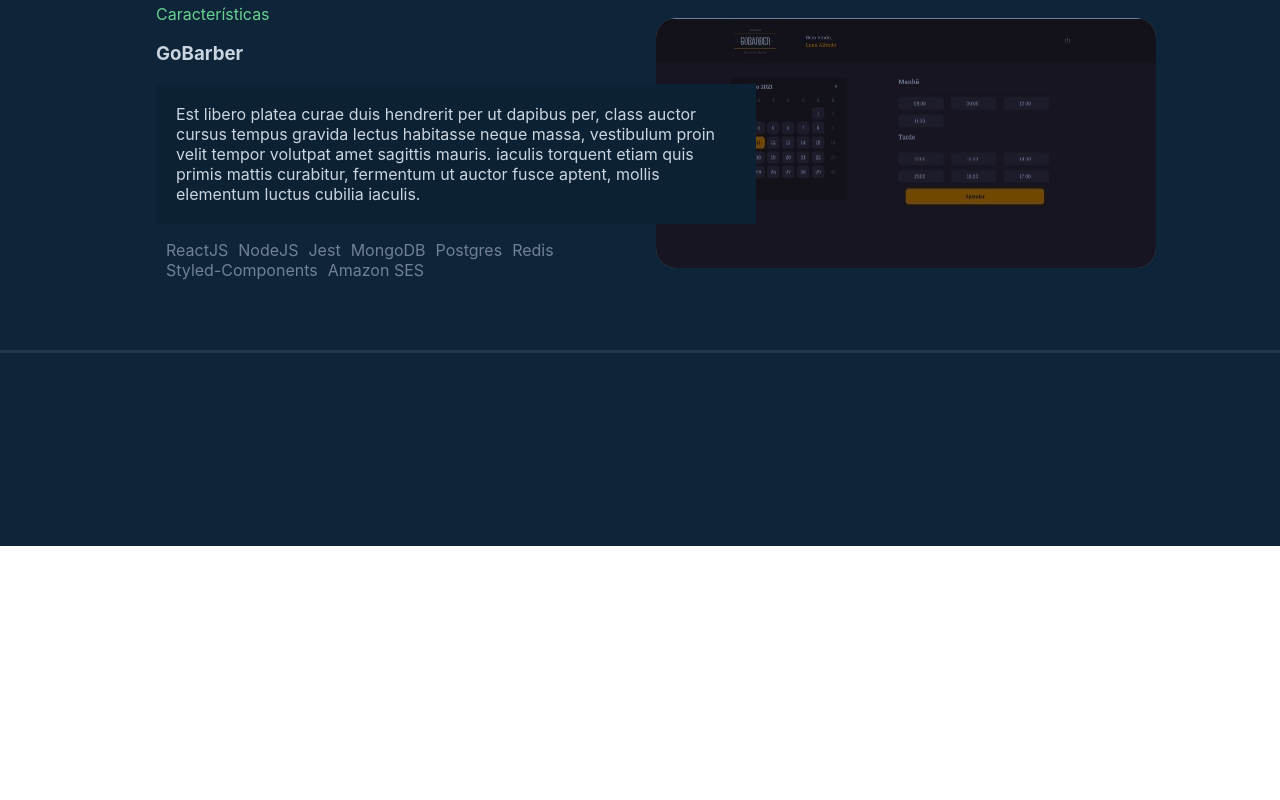
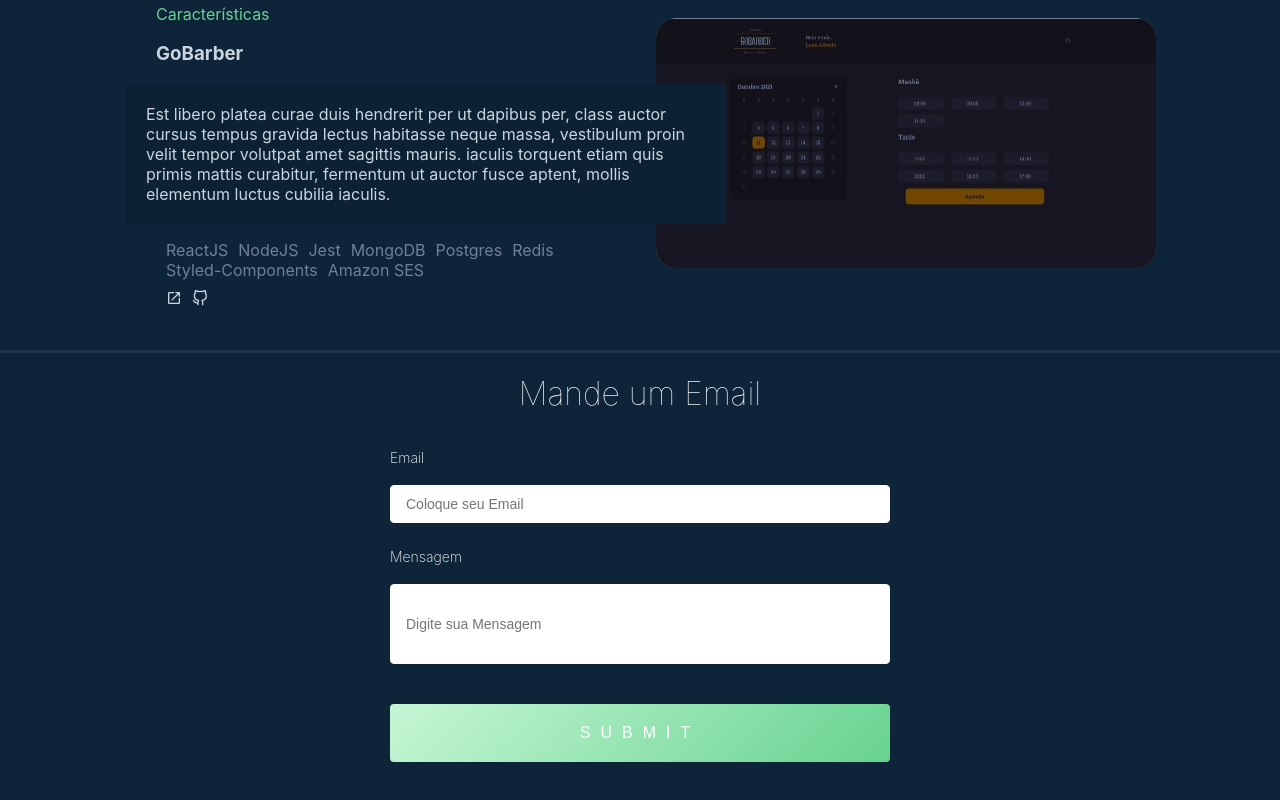
Before and after one commit to luanrjjj/mywebsite, a Next.js app: page / in a window 1280 px wide. Shown: the part 1913-2713 px from the top of the page. Before the commit the page ends 2459 px from the top, so only its background shows below. Built offline with nearby package versions, Linux system fonts and the light colour scheme.

Commit message:
Contact Section initialized

```diff
--- /dev/null
+++ b/components/Contact/index.tsx
@@ -0,0 +1,53 @@
+import React from 'react'
+import ReactDOM from 'react-dom'
+import { useForm } from 'react-hook-form'
+import { Form } from './styles'
+
+const sleep = (ms: any) =>
+  new Promise(resolve => setTimeout(resolve, ms))
+
+const Contact = () => {
+  const {
+    register,
+    handleSubmit,
+    formState: { errors },
+  } = useForm()
+  const onSubmit = async (data: any) => {
+    await sleep(2000)
+
+      console.log(JSON.stringify(data))
+
+    }
+
+
+  console.log(errors)
+
+  return (
+    <Form>
+      <form onSubmit={handleSubmit(onSubmit)}>
+        <h1> Mande um Email </h1>
+        <label htmlFor="Email">Email</label>
+        <input
+          placeholder="Coloque seu Email"
+          {...register('email')}
+        />
+
+        <label htmlFor="body">Mensagem</label>
+        <input
+          placeholder="Digite sua Mensagem"
+          type="text"
+          {...register('body')}
+          className="bodyEmail"
+        />
+
+        <div style={{ color: 'red' }}>
+          {Object.keys(errors).length > 0 &&
+            'There are errors, check your console.'}
+        </div>
+        <input type="submit" />
+      </form>
+    </Form>
+  )
+}
+
+export default Contact
--- /dev/null
+++ b/components/Contact/styles.ts
@@ -0,0 +1,149 @@
+import styled from 'styled-components'
+import colors from '../../styles/colors'
+
+export const Form = styled.div`
+  body {
+    background: #0e101c;
+    font-family: -apple-system, BlinkMacSystemFont,
+      'Segoe UI', 'Roboto', 'Oxygen', 'Ubuntu', 'Cantarell',
+      'Fira Sans', 'Droid Sans', 'Helvetica Neue',
+      sans-serif;
+  }
+
+  form {
+    max-width: 500px;
+    margin: 0 auto;
+  }
+
+  h1 {
+    font-weight: 100;
+    color: white;
+    text-align: center;
+    padding-bottom: 10px;
+  }
+
+  .form {
+    background: #0e101c;
+    max-width: 400px;
+    margin: 0 auto;
+  }
+
+  p {
+    color: #bf1650;
+  }
+
+  p::before {
+    display: inline;
+    content: '⚠ ';
+  }
+
+  input {
+    display: block;
+    box-sizing: border-box;
+    width: 100%;
+    border-radius: 4px;
+    border: 1px solid white;
+    padding: 10px 15px;
+    margin-bottom: 10px;
+    font-size: 14px;
+  }
+
+  .bodyEmail {
+    height: 80px;
+  }
+
+  label {
+    line-height: 2;
+    text-align: left;
+    display: block;
+    margin-bottom: 13px;
+    margin-top: 20px;
+    color: white;
+    font-size: 14px;
+    font-weight: 200;
+  }
+
+  button[type='submit'],
+  input[type='submit'] {
+    background: linear-gradient(
+      134deg,
+      ${colors.green100}  0%,
+      ${colors.green300} 99%
+    );
+    color: white;
+    text-transform: uppercase;
+    border: none;
+    margin-top: 40px;
+    padding: 20px;
+    font-size: 16px;
+    font-weight: 100;
+    letter-spacing: 10px;
+  }
+
+  button[type='submit']:hover,
+  input[type='button']:hover,
+  input[type='submit']:hover {
+    transition: 0.3s all;
+    transform: translateZ(3px);
+    border: 1px solid transparent;
+    opacity: 0.8;
+  }
+
+  button[type='submit']:active,
+  input[type='button']:active,
+  input[type='submit']:active {
+    transition: 0.3s all;
+    transform: translateY(3px);
+    border: 1px solid transparent;
+    opacity: 0.8;
+  }
+
+  input:disabled {
+    opacity: 0.4;
+  }
+
+  input[type='button']:hover {
+    transition: 0.3s all;
+  }
+
+  button[type='submit'],
+  input[type='button'],
+  input[type='submit'] {
+    -webkit-appearance: none;
+  }
+
+  .App {
+    max-width: 600px;
+    margin: 0 auto;
+  }
+
+  button[type='button'] {
+    display: block;
+    appearance: none;
+    background: #333;
+    color: white;
+    border: none;
+    text-transform: uppercase;
+    padding: 10px 20px;
+    border-radius: 4px;
+  }
+
+  pre {
+    color: white;
+  }
+
+  hr {
+    margin-top: 30px;
+  }
+
+  button {
+    display: block;
+    appearance: none;
+    margin-top: 40px;
+    border: 1px solid #333;
+    margin-bottom: 20px;
+    text-transform: uppercase;
+    padding: 10px 20px;
+    border-radius: 4px;
+  }
+`
--- a/components/ProjectsSection/index.tsx
+++ b/components/ProjectsSection/index.tsx
@@ -6,6 +6,8 @@ import {
   Text,
 } from './styles'
 import Image from 'next/image'
+import { MdOutlineOpenInNew } from 'react-icons/md'
+import { FiGithub } from 'react-icons/fi'
 
 const ProjectsSection = () => {
   return (
@@ -59,6 +61,10 @@ const ProjectsSection = () => {
                       <div>Styled-Components</div>
                       <div>Amazon SES e S3</div>
                     </div>
+                    <div className="Icons">
+                      <MdOutlineOpenInNew />
+                      <FiGithub />
+                    </div>
                   </div>
                 </Text>
               </GridContent>
@@ -97,6 +103,10 @@ const ProjectsSection = () => {
                       <div>Styled-Components</div>
                       <div>Amazon SES</div>
                     </div>
+                    <div className="Icons">
+                      <MdOutlineOpenInNew />
+                      <FiGithub />
+                    </div>
                   </div>
                 </Text>
                 <div className="imageGrid">
--- a/components/ProjectsSection/styles.ts
+++ b/components/ProjectsSection/styles.ts
@@ -112,6 +112,19 @@ export const Text = styled.div`
     height: 100%;
   }
 
+  .Icons {
+    width: 100%;
+    svg {
+      color: ${colors.gray300};
+      margin-top: 10px;
+      margin-left: 10px;
+
+      &:hover {
+        color: ${colors.gray500};
+      }
+    }
+  }
+
   .cardText {
     background-color: ${colors.heavybody};
     width: 600px;
@@ -124,6 +137,6 @@ export const Text = styled.div`
     background-color: ${colors.heavybody};
     width: 600px;
     padding: 20px;
-    transform: translate(0%, 0);
+    transform: translate(-5%, 0);
   }
 `
--- a/package.json
+++ b/package.json
@@ -9,11 +9,13 @@
     "lint": "next lint"
   },
   "dependencies": {
+    "@types/react-dom": "^17.0.9",
     "@types/styled-components": "^5.1.15",
     "next": "11.1.2",
     "polished": "^4.1.3",
     "react": "17.0.2",
-    "react-dom": "17.0.2",
+    "react-dom": "^17.0.2",
+    "react-hook-form": "^7.17.2",
     "styled-components": "^5.3.1"
   },
   "devDependencies": {
--- a/pages/index.tsx
+++ b/pages/index.tsx
@@ -2,6 +2,7 @@ import type { NextPage } from 'next'
 import Head from 'next/head'
 import React from 'react'
 import AboutMeSection from '../components/AboutMeSection'
+import Contact from '../components/Contact'
 import Header from '../components/Header'
 import { JobsSection } from '../components/JobsSection'
 import MainSection from '../components/MainSection'
@@ -28,6 +29,7 @@ const Home: NextPage = () => {
           <AboutMeSection />
           <JobsSection />
           <ProjectsSection />
+          <Contact />
         </div>
 
         <SocialItems />
```
Also changed, not shown: 1 other file (tests, documents, lock files or other folders).
